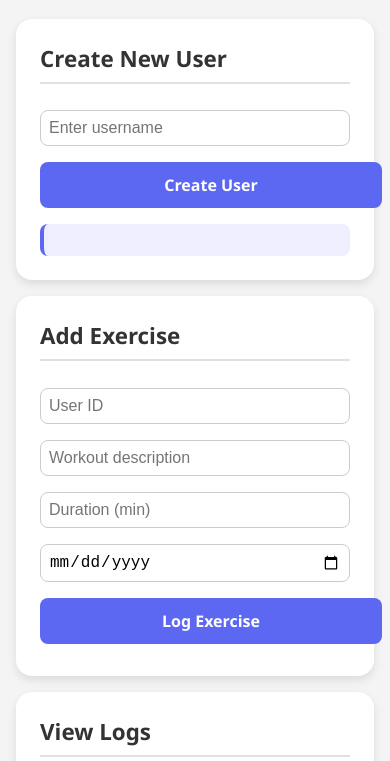
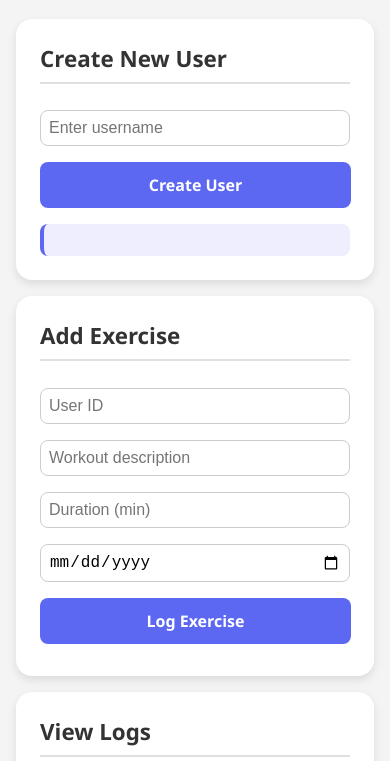
Before and after one commit to ayabong-a/exercise-tracker, a website: page views/index.html in a window 390 px wide. Shown: the part 83-844 px from the top of the page. Drawn offline with Linux system fonts and the light colour scheme.

Commit message:
adjust button width on small screens

```diff
--- a/public/styles.css
+++ b/public/styles.css
@@ -122,7 +122,6 @@ button:active {
     font-family: monospace;
 }
 
-/* Responsive Design */
 @media (max-width: 600px) {
     body {
         padding: 1rem;
@@ -139,7 +138,7 @@ button:active {
     }
 
     button {
-        width: 100%;
+        width: 90%;
         margin: 0.5rem 0;
     }
 
```
